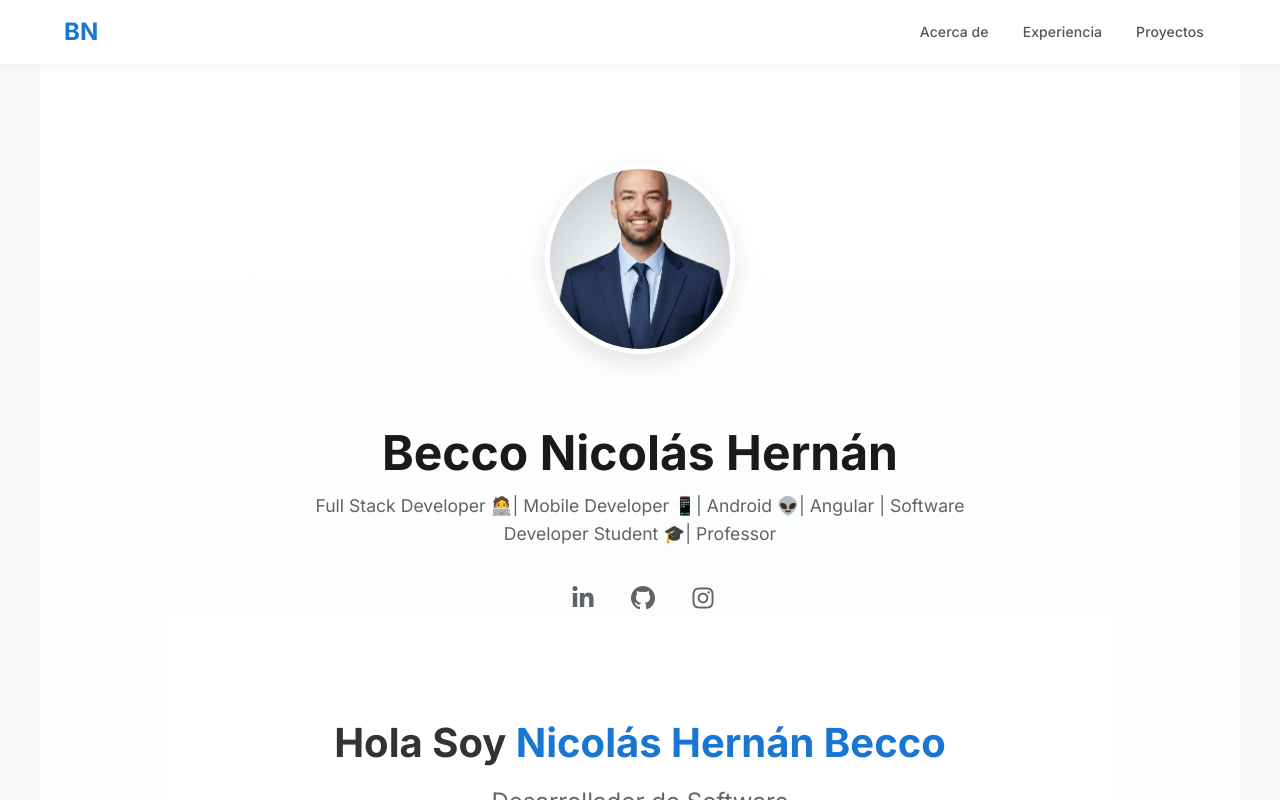
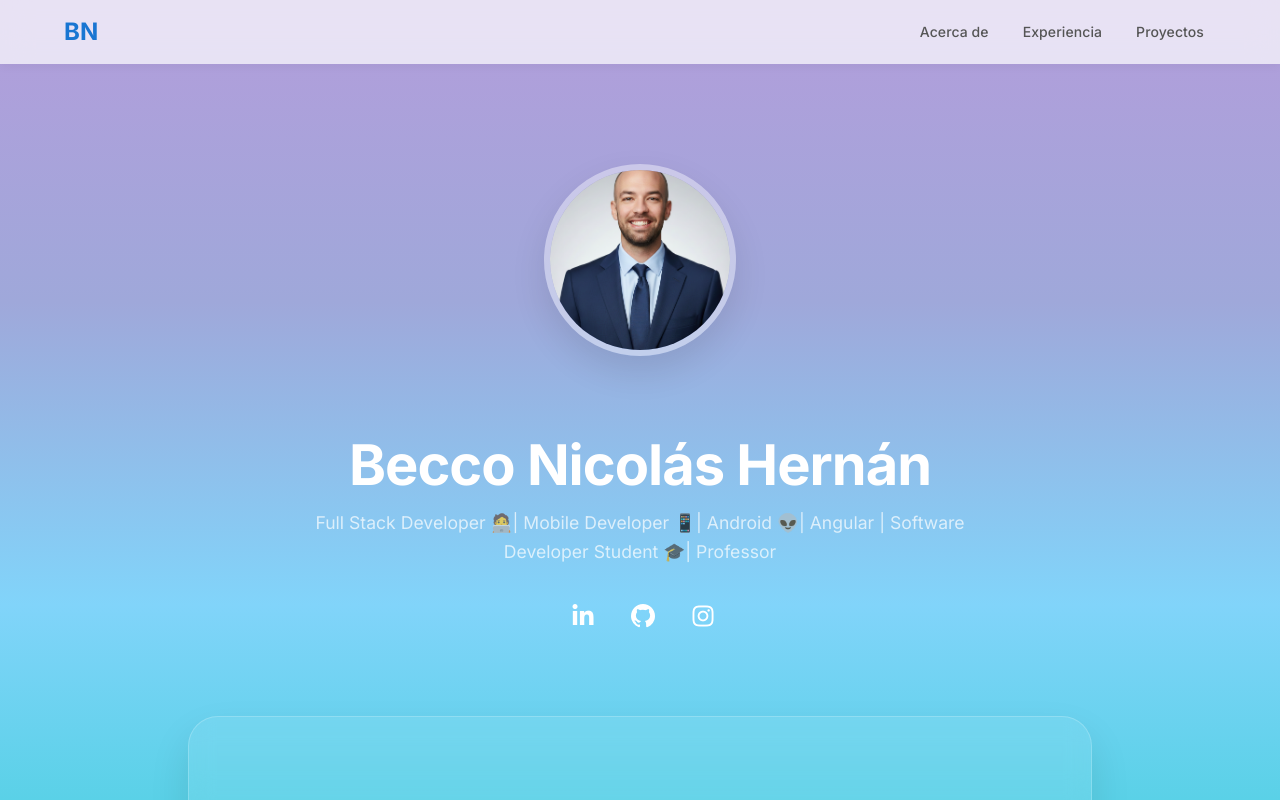
Before and after one commit to nicoHernan/NicolasBecco-portfolio, an Angular app: page /sidenav in a window 1280 px wide. Built offline with nearby package versions, Linux system fonts and the light colour scheme.

Commit message:
feat: implement UI with custom gradient and professional icons

```diff
--- a/src/app/component/about/about.component.html
+++ b/src/app/component/about/about.component.html
@@ -21,6 +21,7 @@
       <div
         class="skill-tag"
         *ngFor="let skill of STRINGS.ABOUT.SKILL">
+        <i [class]="skill.icon"></i>
         <span>
           {{skill.name}}
         </span>
--- a/src/app/component/about/about.component.scss
+++ b/src/app/component/about/about.component.scss
@@ -3,51 +3,69 @@
   display: flex;
   align-items: center;
   justify-content: center;
-  padding: 60px 20px;
-  background-color: #ffffff;
+  padding: 80px 20px;
+  background-color: transparent;
 }
 
 .content-wrapper {
-  max-width: 800px;
+  max-width: 900px;
   text-align: center;
+  padding: 50px;
+  background: rgba(255, 255, 255, 0.08);
+  backdrop-filter: blur(12px);
+  -webkit-backdrop-filter: blur(12px);
+  border-radius: 30px;
+  border: 1px solid rgba(255, 255, 255, 0.2);
+  box-shadow: 0 20px 40px rgba(0, 0, 0, 0.1);
 
   .greeting {
-    font-size: 2.5rem;
+    font-size: 2.8rem;
     margin-bottom: 10px;
-    color: #333;
+    color: white;
 
     .highlight {
-      color: #1976d2;
-      font-weight: 700;
+      color: var(--color-cyan);
+      font-weight: 800;
+      text-shadow: 0 0 15px rgba(77, 208, 225, 0.3);
     }
   }
 
   .role {
-    font-size: 1.5rem;
-    color: #666;
-    margin-bottom: 30px;
-    font-weight: 400;
+    font-size: 1.4rem;
+    color: var(--text-on-gradient-muted);
+    margin-bottom: 35px;
+    font-weight: 500;
+    letter-spacing: 1px;
   }
 }
 
 .description-text {
   p {
     font-size: 1.15rem;
-    line-height: 1.8;
-    color: #444;
-    margin-bottom: 20px;
+    line-height: 1.9;
+    color: rgba(255, 255, 255, 0.9);
+    margin-bottom: 25px;
+    font-weight: 300;
   }
 }
 
 .skill-section {
-  margin-top: 40px;
+  margin-top: 50px;
 
   h3 {
-    font-size: 1.2rem;
-    color: #888;
+    font-size: 1rem;
+    color: var(--color-cyan);
     text-transform: uppercase;
-    letter-spacing: 2px;
-    margin-bottom: 20px;
+    letter-spacing: 3px;
+    margin-bottom: 25px;
+    font-weight: 700;
+    text-shadow: 0 0 15px rgba(77, 208, 225, 0.3);
+    filter: drop-shadow(0 0 2px rgba(77, 208, 225, 0.3));
+    transition: all 0.3s ease;
+  &:hover {
+    text-shadow: 0 0 25px rgba(77, 208, 225, 0.3);
+    transform: scale(1.02);
+  }
   }
 }
 
@@ -55,22 +73,43 @@
   display: flex;
   flex-wrap: wrap;
   justify-content: center;
-  gap: 12px;
+  gap: 15px;
 
   .skill-tag {
-    background-color: #f0f4f8;
-    color: #1976d2;
-    padding: 8px 20px;
-    border-radius: 50px;
+    background: rgba(255, 255, 255, 0.1);
+    color: white;
+    padding: 10px 24px;
+    border-radius: 12px;
     font-weight: 500;
+    font-size: 0.9rem;
+    border: 1px solid rgba(255, 255, 255, 0.15);
+    transition: all 0.4s cubic-bezier(0.175, 0.885, 0.32, 1.275);
+    display: flex;
+    align-items: center;
+    gap: 10px;
+
+    i {
+    font-size: 1.2rem;
+    color: var(--color-lavender);
+    filter: drop-shadow(0 0 2px rgba(179, 157, 219, 0.2));
+    transition: transform 0.3s ease;
+    }
+    span {
     font-size: 0.95rem;
-    border: 1px solid #d1d9e6;
-    transition: all 0.3s ease;
+    font-weight: 500;
+    }
 
     &:hover {
-      background-color: #1976d2;
+    background: var(--main-gradient);
+    transform: translateY(-5px) scale(1.05);
+    box-shadow: 0 10px 25px rgba(0, 0, 0, 0.3);
+    border-color: transparent;
+
+    i {
       color: white;
-      transform: translateY(-3px);
+      transform: rotate(360deg);
+      filter: none;
     }
   }
+  }
 }
--- a/src/app/component/experience/experience.component.html
+++ b/src/app/component/experience/experience.component.html
@@ -16,11 +16,12 @@
         class="period">{{ experience.PERIOD }}
         </span>
         </div>
-        <h4 class="company">{{ experience.COMPANY }}</h4>
+        <h4 class="company"><i class="fas fa-building"></i>{{ experience.COMPANY }}</h4>
         <p class="description">{{ experience.DESCRIPTION }}</p>
         <ul class="achievements-list">
           <li *ngFor="let achievement of experience.ACHIEVEMENTS">
-            {{ achievement }}
+            <i [class]="achievement.icon" class="achievement-icon"></i>
+            <span class="achievement-text">{{ achievement.text }}</span>
           </li>
         </ul>
       </div>
--- a/src/app/component/sidenav/sidenav.component.html
+++ b/src/app/component/sidenav/sidenav.component.html
@@ -36,7 +36,7 @@
 
   <mat-sidenav-content class="main-content">
 
-    <section id="about" class="hero">
+    <section id="about" class="hero main-gradient-bg">
       <div class="profile-info">
         <img
           src="image/Foto_Becco_Nicolas_Desarrollador_Software.png"
@@ -44,12 +44,12 @@
           class="main-profile-img"
           (click)="openProfileImage()">
         <h1 class="profile-name">Becco Nicolás Hernán</h1>
-        <p class="profile-description">
+        <p class="profile-description muted-text">
           Full Stack Developer 🧑‍💻| Mobile Developer 📱| Android 👽| Angular | Software Developer Student 🎓| Professor
         </p>
 
         <div class="social-links">
-          <a mat-icon-button href="https://linkedin.com/in/nicolas-becco-3bbb1b60" target="_blank" aria-label="LinkedIn">
+          <a mat-icon-button href="https://linkedin.com/in/nicolas-becco-3bbb1b60" target="_blank" aria-label="LinkedIn" class="gradient-icon-button">
           <i class="fab fa-linkedin-in"></i>
           </a>
           <a mat-icon-button href="https://github.com/nicoHernan" target="_blank" aria-label="GitHub">
--- a/src/app/component/sidenav/sidenav.component.scss
+++ b/src/app/component/sidenav/sidenav.component.scss
@@ -1,3 +1,16 @@
+.main-content {
+  padding-top: 64px;
+  background: var(--main-gradient) !important;
+  background-attachment: fixed;
+  min-height: 100vh;
+
+  section {
+    padding: 100px 10%;
+    min-height: 100vh;
+    background: transparent !important;
+  }
+}
+
 .sidenav-container {
   height: 100vh;
   width: 100%;
@@ -12,7 +25,8 @@
   display: flex;
   align-items: center;
   padding: 0 5%;
-  background-color: white !important;
+  background-color: rgba(255, 255, 255, 0.7) !important;
+  backdrop-filter: blur(15px);
   color: #1a1a1a !important;
   box-shadow: 0 2px 10px rgba(0,0,0,0.05);
 
@@ -33,27 +47,30 @@
       font-weight: 500;
       color: #555;
 
-      &:hover {
-        color: #1976d2;
-      }
+      &:hover { color: #1976d2; }
     }
   }
 }
 
 .hero {
-  min-height: 80vh !important;
+  min-height: 85vh !important;
+  display: flex;
+  flex-direction: column;
   justify-content: center;
   align-items: center;
   text-align: center;
-  background: linear-gradient(to bottom, #ffffff, #f8f9fa);
+  padding: 120px 10%;
+
+  background: transparent !important;
+  color: var(--text-on-gradient) !important;
 
   .main-profile-img {
     width: 180px;
     height: 180px;
     border-radius: 50%;
     object-fit: cover;
-    border: 5px solid white;
-    box-shadow: 0 10px 25px rgba(0,0,0,0.1);
+    border: 6px solid rgba(255, 255, 255, 0.4);
+    box-shadow: 0 15px 35px rgba(0,0,0,0.1);
     cursor: pointer;
     transition: transform 0.3s cubic-bezier(0.175, 0.885, 0.32, 1.275);
     margin-bottom: 25px;
@@ -64,21 +81,21 @@
   }
 
   .profile-name {
-    font-size: 3rem;
+    font-size: 3.5rem;
     font-weight: 800;
     margin-bottom: 10px;
-    color: #1a1a1a;
+    letter-spacing: -1px;
+    color: var(--text-on-gradient) !important;
   }
 
   .profile-description {
     font-size: 1.1rem;
-    color: #5f6368;
     max-width: 700px;
     margin: 0 auto 30px;
     line-height: 1.6;
+    color: var(--text-on-gradient-muted) !important;
   }
 }
-
 
 .social-links {
   display: flex;
@@ -86,14 +103,15 @@
   gap: 20px;
 
   a {
-    color: #5f6368;
+    color: var(--text-on-gradient) !important;
     transition: all 0.3s ease;
 
     &:hover {
-      color: #1976d2;
+      background-color: rgba(255, 255, 255, 0.1) !important;
       transform: translateY(-5px);
     }
   }
+
   i {
     font-size: 1.5rem;
     display: flex;
@@ -104,7 +122,6 @@
 
 .main-content {
   padding-top: 64px;
-
   section {
     padding: 100px 10%;
     min-height: 100vh;
--- a/src/app/util/message.ts
+++ b/src/app/util/message.ts
@@ -18,23 +18,24 @@ export const COMPONENT_MESSAGE = {
       Además Autenticación híbrida con Firebase Auth (Google/Anónimo) y persistencia con backend as a service.
       Navegación adaptativa, MVVM y M3.`,
     SKILL: [
-      { name: 'Kotlin'},
-      { name: 'TypeScript'},
-      { name: 'Javascript'},
-      { name: 'C++'},
-      { name: 'SQL'},
-      { name: 'Angular'},
-      { name: 'Android JetpackCompose'},
-      { name: 'React Native'},
-      { name: 'Node.js'},
-      { name: 'Express'},
-      { name: 'Firebase'},
-      { name: 'Supabase'},
-      { name: 'Github'},
-      { name: 'Git'},
-      { name: 'Android Studio'},
-      { name: 'Visual Studio Code'},
-      { name: 'Expo'}
+      { name: 'Kotlin', icon: 'fas fa-code'},
+      { name: 'TypeScript', icon: 'fas fa-scroll'},
+      { name: 'Javascript', icon: 'fab fa-js'},
+      { name: 'C++', icon: 'fas fa-terminal'},
+      { name: 'SQL', icon: 'fas fa-database'},
+      { name: 'Angular', icon: 'fab fa-angular'},
+      { name: 'Android JetpackCompose' , icon: 'fab fa-android'},
+      { name: 'React Native', icon: 'fab fa-react'},
+      { name: 'Node.js', icon: 'fab fa-node-js'},
+      { name: 'Express', icon: 'fas fa-server'},
+      { name: 'Firebase', icon: 'fas fa-fire'},
+      { name: 'Supabase', icon: 'fas fa-bolt'},
+      { name: 'Github', icon: 'fab fa-github'},
+      { name: 'Git', icon: 'fab fa-git-alt'},
+      { name: 'Arduino', icon: 'fas fa-microchip' },
+      { name: 'Android Studio', icon: 'fas fa-laptop-code'},
+      { name: 'Visual Studio Code', icon: 'fas fa-file-code'},
+      { name: 'Expo', icon: 'fas fa-mobile-screen-button'}
     ]
   },
   EXPERIENCE:{
@@ -49,18 +50,10 @@ export const COMPONENT_MESSAGE = {
       `Responsable de la formación y dirección técnica de alumnos, traduciendo conceptos complejos de lógica en soluciones prácticas
       y funcionales mediante el uso de tecnologías como C++ y Arduino.`,
       ACHIEVEMENTS: [
-        `Liderazgo de equipos:
-        Coordinación y guía de grupos de estudiantes en el desarrollo de proyectos técnicos integrales,
-        fomentando metodologías de trabajo colaborativo y comunicación efectiva.`,
-        `Mentoría técnica:
-        Simplificación y transmisión de conceptos complejos de programación, lógica y electrónica para perfiles no técnicos,
-        asegurando la comprensión y aplicación práctica de los mismos.`,
-        `Resolución de problemas:
-        Facilitación de estrategias para el debugging y la resolución de conflictos en el desarrollo de software y
-        hardware (Arduino/C++), orientando a los equipos hacia soluciones creativas y funcionales.`,
-        `Gestión de proyectos con Arduino:
-        Supervisión del ciclo de vida de prototipos electrónicos, desde el diseño de la lógica de programación
-        hasta la implementación física y testeo.`
+        {text:` Liderazgo de equipos: Coordinación de +100 estudiantes en el desarrollo de proyectos técnicos integrales, fomentando metodologías de trabajo colaborativo.`, icon: 'fas fa-rocket'},
+        {text:` Mentoría técnica: Simplificación y transmisión de conceptos complejos de programación lógica y electrónica para perfiles no técnicos, asegurando la comprensión y aplicación práctica de los mismos.`, icon: 'fas fa-check-circle'},
+        {text:` Resolución de problemas: Facilitación de estrategias para el debugging y la resolución de conflictos en el desarrollo de software y hardware (Arduino/C++).`, icon: 'fas fa-check-circle'},
+        {text:` Gestión de proyectos con Arduino: Supervisión del ciclo de vida de prototipos electrónicos, desde el diseño de la lógica de programación hasta la implementación física y testeo.` , icon: 'fas fa-check-circle'}
       ]
       }
     ]
--- a/src/styles.scss
+++ b/src/styles.scss
@@ -41,3 +41,21 @@ section {
 html {
   scroll-behavior: smooth;
 }
+
+:root {
+  --color-lavender: #b39ddb;
+  --color-periwinkle: #9fa8da;
+  --color-sky-blue: #81d4fa;
+  --color-cyan: #4dd0e1;
+
+  --main-gradient: linear-gradient(
+    to bottom,
+    var(--color-lavender) 0%,
+    var(--color-periwinkle) 35%,
+    var(--color-sky-blue) 70%,
+    var(--color-cyan) 100%
+  );
+
+  --text-on-gradient: #ffffff;
+  --text-on-gradient-muted: rgba(255, 255, 255, 0.7);
+}
```
Also changed, not shown: src/app/component/experience/experience.component.scss (+80 -43 lines), src/app/component/project/project.component.scss (+14 -0 lines).
